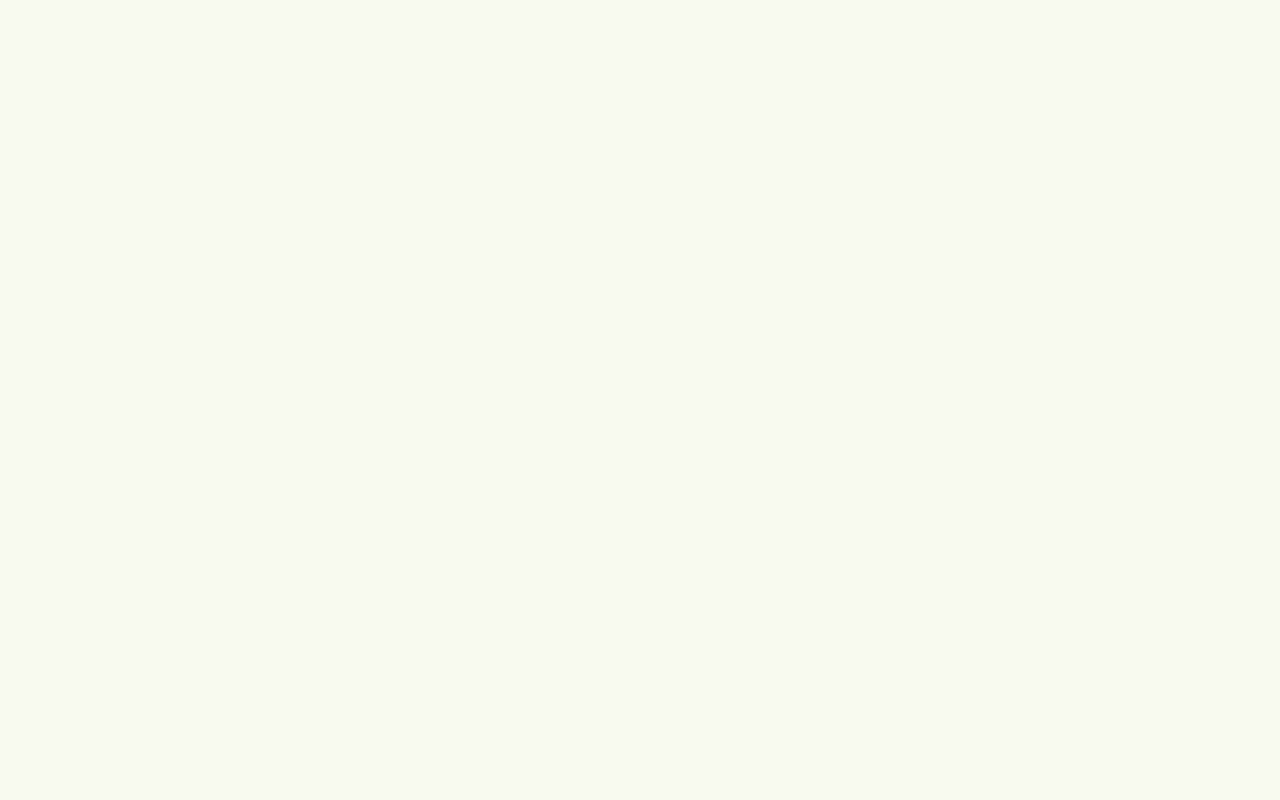
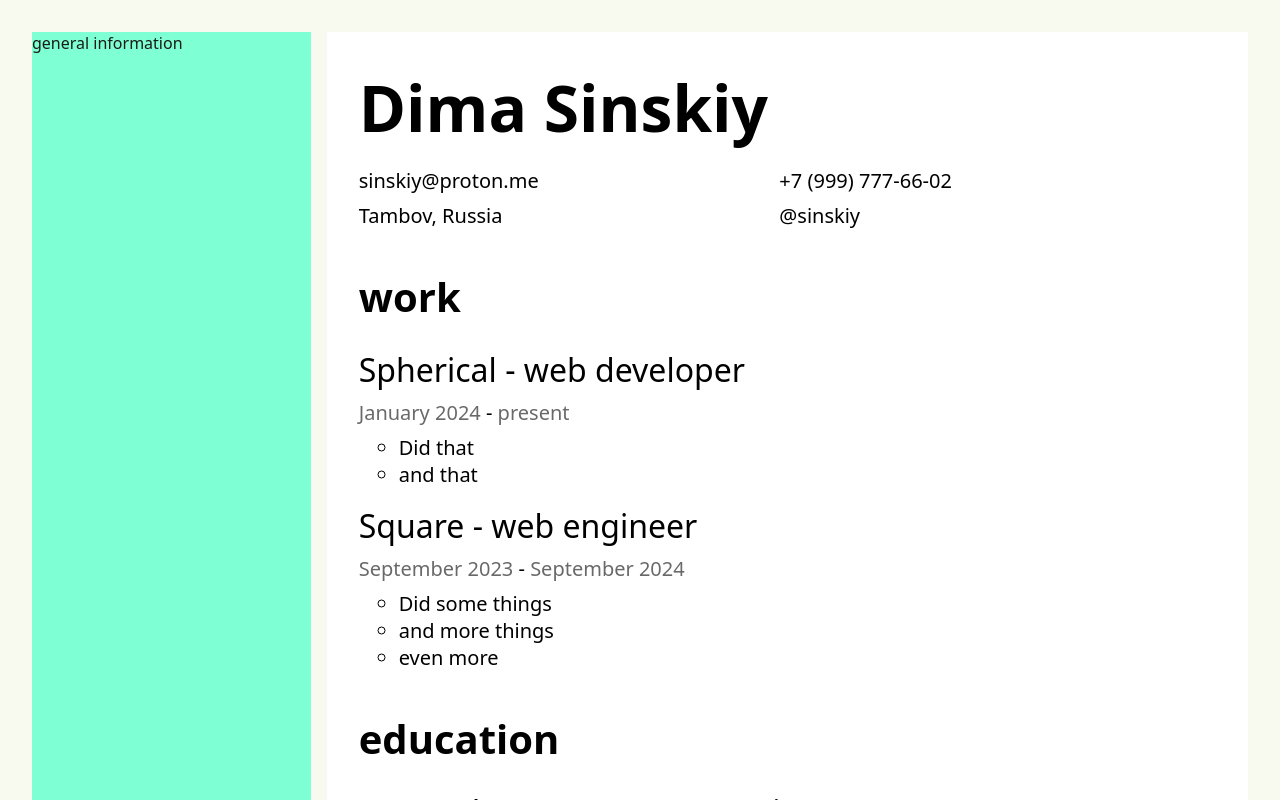
Before and after one commit to sinskiy/odin-cv, a React (Vite) app: page / in a window 1280 px wide. Shown: the top 800 px of the page. Built offline with nearby package versions, Linux system fonts and the light colour scheme.

Commit message:
feat: style resume

```diff
--- a/src/components/App.jsx
+++ b/src/components/App.jsx
@@ -1,3 +1,48 @@
+import ResumeForm from "./ResumeForm";
+import Resume from "./Resume";
+import "../styles/App.css";
+
 export default function App() {
-  return <main></main>;
+  return (
+    <main>
+      <ResumeForm />
+      <Resume
+        title="Dima Sinskiy"
+        additional={[
+          "sinskiy@proton.me",
+          "+7 (999) 777-66-02",
+          "Tambov, Russia",
+          "@sinskiy",
+        ]}
+        work={[
+          {
+            title: "web developer",
+            company: "Spherical",
+            responsibilities: ["Did that", "and that"],
+            start: new Date("January 5, 2024"),
+            end: "present",
+          },
+          {
+            title: "web engineer",
+            company: "Square",
+            responsibilities: [
+              "Did some things",
+              "and more things",
+              "even more",
+            ],
+            start: new Date("September 1, 2023"),
+            end: new Date("September 1, 2024"),
+          },
+        ]}
+        education={[
+          {
+            name: "Harvard",
+            title: "B.S., Computer Science",
+            start: new Date("September 5, 2022"),
+            end: new Date("January 21, 2025"),
+          },
+        ]}
+      />
+    </main>
+  );
 }
--- /dev/null
+++ b/src/components/GeneralInformation.jsx
@@ -0,0 +1,5 @@
+import ResumeFormCategory from "./ResumeFormCategory";
+
+export default function GeneralInformation() {
+  return <ResumeFormCategory title="general information"></ResumeFormCategory>;
+}
--- /dev/null
+++ b/src/components/MonthYear.jsx
@@ -0,0 +1,8 @@
+export default function MonthYear({ time }) {
+  return <time dateTime={time}>{getMonthYear(time)}</time>;
+}
+
+function getMonthYear(date) {
+  if (typeof date === "string") return date;
+  return date.toLocaleString("default", { year: "numeric", month: "long" });
+}
--- /dev/null
+++ b/src/components/Resume.jsx
@@ -0,0 +1,53 @@
+import "../styles/Resume.css";
+import MonthYear from "./MonthYear";
+
+export default function Resume({ title, additional, work, education }) {
+  return (
+    <section className="a4 resume">
+      <h1>{title}</h1>
+      <ul aria-description="additional info" className="additional">
+        {/* TODO: move to object and add svg */}
+        {additional.map((info) => (
+          <li>{info}</li>
+        ))}
+      </ul>
+      <section aria-labelledby="work" className="work-section">
+        <h2 id="work">work</h2>
+        <ul className="work-list">
+          {work.map((job) => (
+            <li>
+              <h3>
+                <span className="company">{job.company}</span> - {job.title}
+              </h3>
+              <p>
+                <MonthYear time={job.start} /> - <MonthYear time={job.end} />
+              </p>
+              <ul className="responsibilities">
+                {job.responsibilities.map((responsibility) => (
+                  <li>{responsibility}</li>
+                ))}
+              </ul>
+            </li>
+          ))}
+        </ul>
+      </section>
+      <section aria-labelledby="education" className="education-section">
+        <h2 id="education">education</h2>
+        <ul className="work-list">
+          {education.map((institution) => (
+            <li>
+              <h3>
+                <span className="institution">{institution.name}</span> -{" "}
+                {institution.title}
+              </h3>
+              <p>
+                <MonthYear time={institution.start} /> -{" "}
+                <MonthYear time={institution.end} />
+              </p>
+            </li>
+          ))}
+        </ul>
+      </section>
+    </section>
+  );
+}
--- a/src/components/ResumeForm.jsx
+++ b/src/components/ResumeForm.jsx
@@ -1,3 +1,12 @@
+import GeneralInformation from "./GeneralInformation";
+
 export default function ResumeForm() {
-  return;
+  return (
+    <section
+      className="resume-form"
+      style={{ backgroundColor: "aquamarine", flexGrow: 1 }}
+    >
+      <GeneralInformation />
+    </section>
+  );
 }
--- /dev/null
+++ b/src/components/ResumeFormCategory.jsx
@@ -0,0 +1,3 @@
+export default function ResumeFormCategory({ title, multiple = false }) {
+  return <article>{title}</article>;
+}
--- /dev/null
+++ b/src/components/ResumeFormEntry.jsx
@@ -0,0 +1,3 @@
+export default function ResumeEntry() {
+  return;
+}
--- /dev/null
+++ b/src/styles/App.css
@@ -0,0 +1,13 @@
+main {
+  display: flex;
+  gap: 1rem;
+  margin: auto;
+
+  padding: 2rem;
+}
+
+@media (min-width: 1600px) {
+  main {
+    padding: 2rem 24rem;
+  }
+}
--- /dev/null
+++ b/src/styles/Resume.css
@@ -0,0 +1,60 @@
+.resume {
+  flex-grow: 2;
+
+  padding: 2rem;
+
+  background-color: white;
+  color: black;
+}
+
+.resume h1 {
+  font-size: 4rem;
+  margin-bottom: 1rem;
+}
+
+.resume .additional {
+  display: flex;
+  flex-wrap: wrap;
+  gap: 0.5rem;
+  font-size: 1.25rem;
+}
+
+/* TODO: calculate with JS to make always the same amount of items on each row */
+.resume .additional li {
+  width: calc(50% - 1rem);
+}
+
+.resume section {
+  margin-top: 2.5rem;
+  font-size: 1.25rem;
+}
+.resume section h2 {
+  margin-bottom: 1.5rem;
+  font-size: 2.5rem;
+}
+
+.resume section h3 {
+  font-size: 2rem;
+  font-weight: 400;
+}
+
+.resume .work-list > li {
+  display: flex;
+  flex-direction: column;
+  gap: 0.5rem;
+  margin-top: 1rem;
+}
+
+.resume .work-list .company {
+  font-weight: 500;
+}
+
+.resume time {
+  font-weight: 400;
+  color: dimgray;
+}
+
+.resume .responsibilities {
+  list-style: circle;
+  padding-left: 2.5rem;
+}
--- /dev/null
+++ b/src/styles/ResumeForm.css
@@ -0,0 +1,3 @@
+.resume-form {
+  flex-grow: 1;
+}
--- a/src/styles/index.css
+++ b/src/styles/index.css
@@ -36,6 +36,10 @@ button,
 input {
   font: inherit;
   color: inherit;
+}
+ul {
+  list-style: none;
+  padding: 0;
 }
 
 button {
@@ -77,6 +81,10 @@ fieldset {
   font-size: 0.875rem;
 }
 
+.a4 {
+  aspect-ratio: 100 / 141;
+}
+
 @media screen and (prefers-color-scheme: dark) {
   :root {
     --background: #12140e;
```
